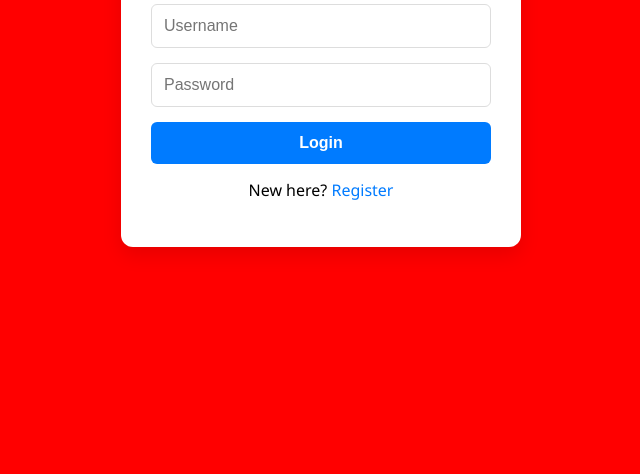
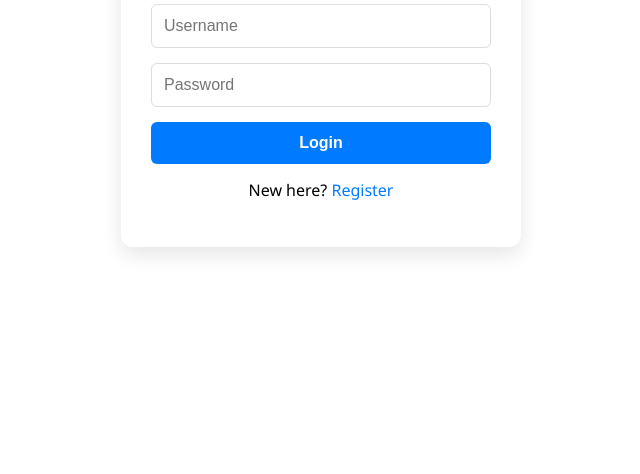
Before and after one commit to visionblack3/JobConnectFront, a website: page index.html in a window 1280 px wide. Shown: the part 326-800 px from the top of the page, without its empty margins (319-959 px from the left). Drawn offline with Linux system fonts and the light colour scheme.

Commit message:
Change background color to white
Updated background color from red to white and retained existing styles.

```diff
--- a/style.css
+++ b/style.css
@@ -5,7 +5,7 @@
 
 body {
     font-family: 'Segoe UI', Tahoma, Geneva, Verdana, sans-serif;
-    background-color: red;
+    background-color: white;
     margin: 0;
     padding: 0;
 }
```
